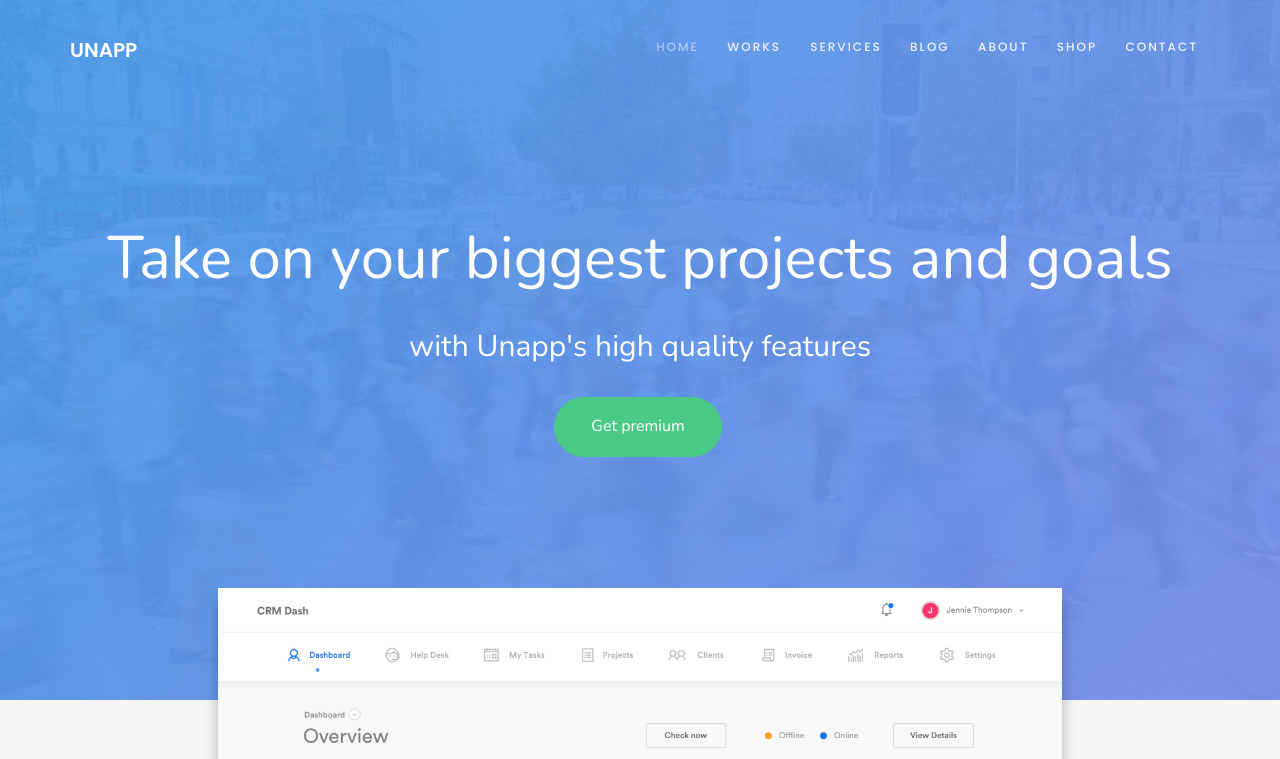
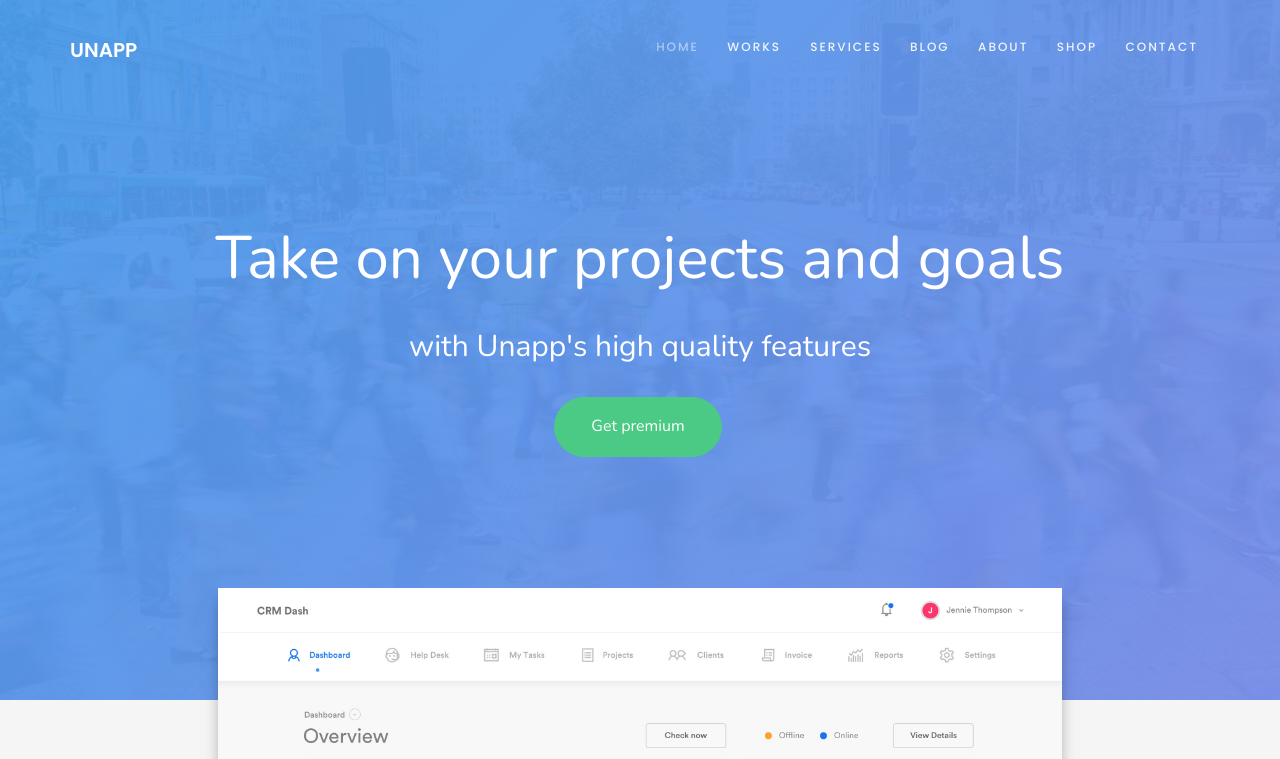
Before and after one commit to edurekacontent/dockerContent, a plain HTML site: page Case-study app/index.html in a window 1280 px wide. Shown: the top 759 px of the page. Drawn offline with nearby package versions, Linux system fonts and the light colour scheme; files whose address does not match are found by name.

Commit message:
Update index.html

```diff
--- a/Case-study app/index.html
+++ b/Case-study app/index.html
@@ -90,7 +90,7 @@
 					<div class="container">
 						<div class="col-md-12 col-md-offset-0">
 							<div class="animate-box">
-								<h2>Take on your biggest projects and goals</h2>
+								<h2>Take on your projects and goals</h2>
 								<p>with Unapp's high quality features</p>
 								<p><a href="gallery.html" class="btn btn-primary btn-lg btn-custom">Get premium</a></p>
 							</div>
```
